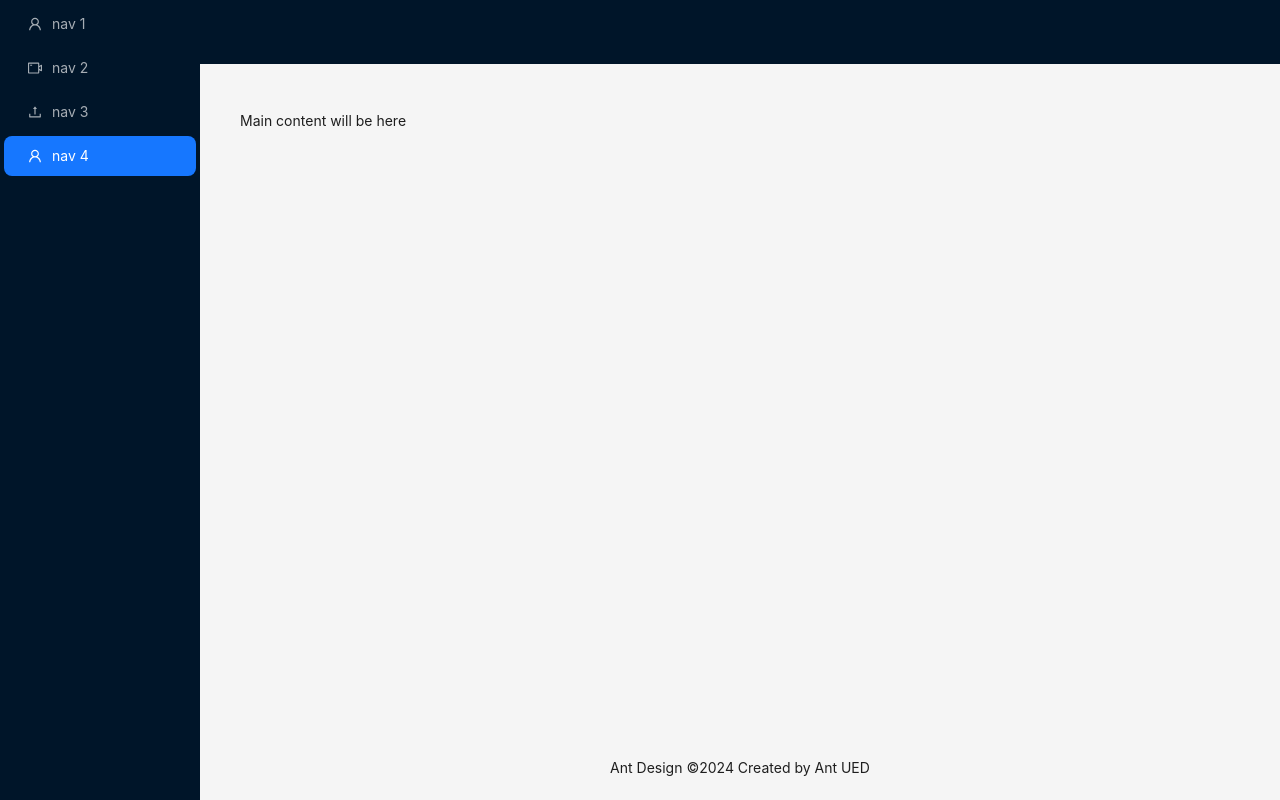
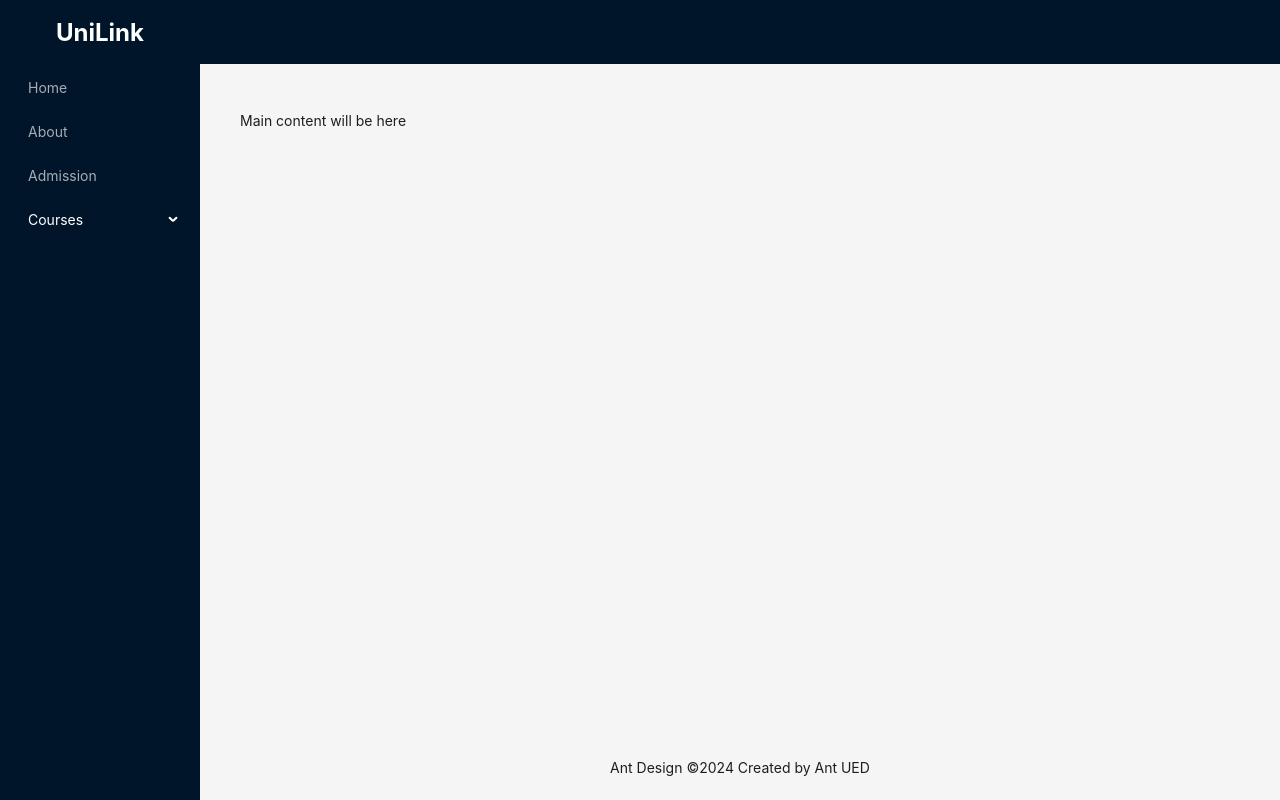
Before and after one commit to Shahriar090/Uni-Link-Client, a React (Vite) app: page / in a window 1280 px wide. Built offline with nearby package versions, Linux system fonts and the light colour scheme.

Commit message:
Implementing react router dom

```diff
--- a/src/components/layout/MainLayout.tsx
+++ b/src/components/layout/MainLayout.tsx
@@ -1,22 +1,37 @@
-import { Layout, Menu } from "antd";
+import { Layout, Menu, MenuProps } from "antd";
 const { Header, Content, Footer, Sider } = Layout;
 import {
   UploadOutlined,
   UserOutlined,
   VideoCameraOutlined,
 } from "@ant-design/icons";
-import { createElement } from "react";
+import { Children, createElement } from "react";
 
-const items = [
-  UserOutlined,
-  VideoCameraOutlined,
-  UploadOutlined,
-  UserOutlined,
-].map((icon, index) => ({
-  key: String(index + 1),
-  icon: createElement(icon),
-  label: `nav ${index + 1}`,
-}));
+// const items = [
+//   UserOutlined,
+//   VideoCameraOutlined,
+//   UploadOutlined,
+//   UserOutlined,
+// ].map((icon, index) => ({
+//   key: String(index + 1),
+//   icon: createElement(icon),
+//   label: `nav ${index + 1}`,
+// }));
+
+const items: MenuProps["items"] = [
+  { key: "1", label: "Home" },
+  { key: "2", label: "About" },
+  { key: "3", label: "Admission" },
+  {
+    key: "4",
+    label: "Courses",
+    children: [
+      { key: "5", label: "Front-End" },
+      { key: "6", label: "Back-End" },
+      { key: "7", label: "Full-Stack" },
+    ],
+  },
+];
 
 const MainLayout = () => {
   return (
@@ -31,7 +46,16 @@ const MainLayout = () => {
           console.log(collapsed, type);
         }}
       >
-        <div className="demo-logo-vertical" />
+        <div
+          style={{
+            height: "4rem",
+            display: "flex",
+            alignItems: "center",
+            justifyContent: "center",
+          }}
+        >
+          <h1 style={{ color: "white", fontSize: "1.5rem" }}>UniLink</h1>
+        </div>
         <Menu
           theme="dark"
           mode="inline"
--- a/src/main.tsx
+++ b/src/main.tsx
@@ -1,10 +1,12 @@
-import { StrictMode } from 'react'
-import { createRoot } from 'react-dom/client'
-import App from './App.tsx'
-import './index.css'
+import { StrictMode } from "react";
+import { createRoot } from "react-dom/client";
+import App from "./App.tsx";
+import "./index.css";
+import { RouterProvider } from "react-router-dom";
+import { router } from "./routes/Routes.tsx";
 
-createRoot(document.getElementById('root')!).render(
+createRoot(document.getElementById("root")!).render(
   <StrictMode>
-    <App />
-  </StrictMode>,
-)
+    <RouterProvider router={router} />
+  </StrictMode>
+);
--- /dev/null
+++ b/src/routes/Routes.tsx
@@ -0,0 +1,9 @@
+import { createBrowserRouter } from "react-router-dom";
+import App from "../App";
+
+export const router = createBrowserRouter([
+  {
+    path: "/",
+    element: <App />,
+  },
+]);
```
